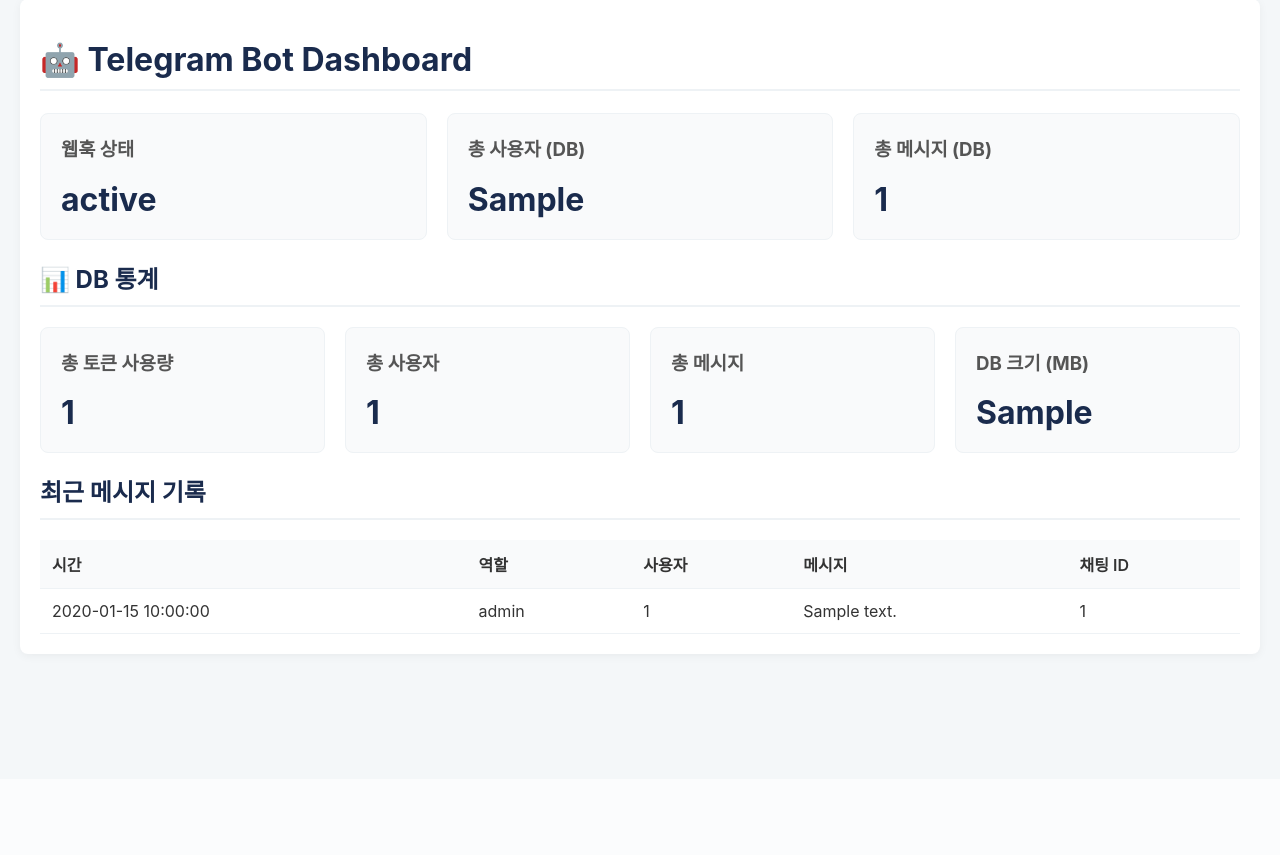
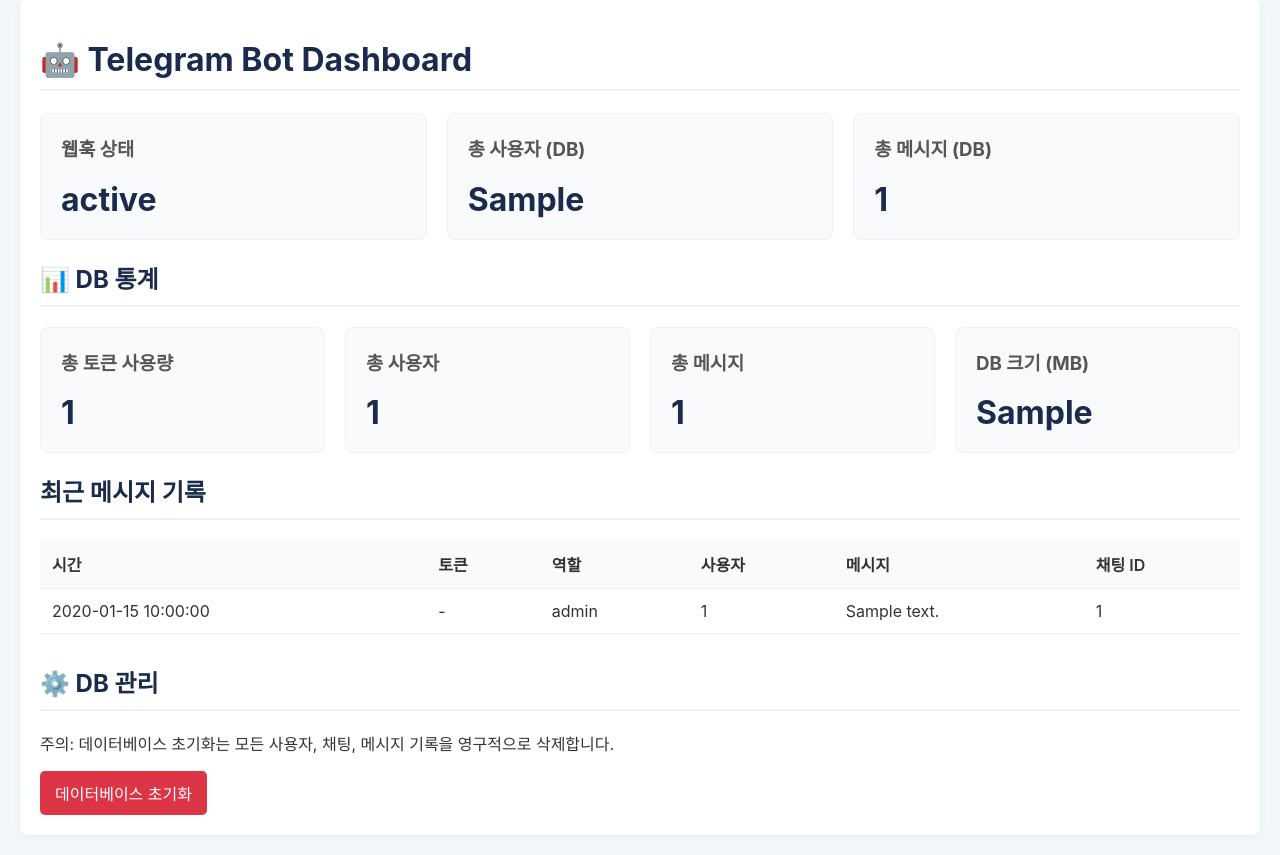
Before and after one commit to yarang/chat_bot_ai_assistant, a FastAPI app: template templates/dashboard.html in a window 1280 px wide. Shown: the part 21-876 px from the top of the page. Before the commit the page ends 677 px from the top, so only its background shows below. Run offline with FastAPI, Linux system fonts and the light colour scheme; the template is opened without the code that fills it: most values are stand-ins (such as "Sample title", 1, 10 or a date in 2020); parts of the project's set-up code (start-up, migrations or seed data) failed here and were passed over.

Commit message:
feat: 데이터베이스 초기화 기능 추가 및 대시보드에 관리 섹션 구현

```diff
--- a/main.py
+++ b/main.py
@@ -249,6 +249,20 @@
     except Exception as e:
         return HTMLResponse(content=f"<html><body><h1>오류</h1><p>Dashboard 로딩 중 오류: {str(e)}</p></body></html>")
 
+@app.post("/admin/reset-db")
+async def reset_database():
+    """
+    데이터베이스를 초기화합니다. (주의: 모든 데이터 삭제)
+    """
+    try:
+        from message_storage import MessageStorage
+        storage = MessageStorage()
+        storage.reset_database()
+        return {"status": "ok", "message": "데이터베이스가 성공적으로 초기화되었습니다."}
+    except Exception as e:
+        logger.error(f"Error resetting database: {str(e)}")
+        raise HTTPException(status_code=500, detail=f"데이터베이스 초기화 중 오류 발생: {e}")
+
 @app.get("/stats")
 async def get_stats():
     """Get bot statistics"""
--- a/templates/dashboard.html
+++ b/templates/dashboard.html
@@ -71,6 +71,21 @@
             white-space: pre-wrap;
             word-break: break-all;
         }
+        .btn {
+            background-color: #dc3545;
+            color: white;
+            padding: 10px 15px;
+            border: none;
+            border-radius: 5px;
+            cursor: pointer;
+            font-size: 1em;
+        }
+        .btn:hover {
+            background-color: #c82333;
+        }
+        .admin-section {
+            margin-top: 30px;
+        }
     </style>
 </head>
 <body>
@@ -117,6 +132,7 @@
             <thead>
                 <tr>
                     <th>시간</th>
+                    <th>토큰</th>
                     <th>역할</th>
                     <th>사용자</th>
                     <th>메시지</th>
@@ -127,6 +143,7 @@
                 {% for msg in recent_messages %}
                 <tr>
                     <td>{{ msg.timestamp.strftime('%Y-%m-%d %H:%M:%S') }}</td>
+                    <td>{{ msg.tokens if msg.tokens > 0 else '-' }}</td>
                     <td>{{ msg.role }}</td>
                     <td>{{ msg.user_id }}</td>
                     <td>{{ msg.content }}</td>
@@ -135,6 +152,35 @@
                 {% endfor %}
             </tbody>
         </table>
+
+        <div class="admin-section">
+            <h2>⚙️ DB 관리</h2>
+            <p>주의: 데이터베이스 초기화는 모든 사용자, 채팅, 메시지 기록을 영구적으로 삭제합니다.</p>
+            <button id="reset-db-btn" class="btn">데이터베이스 초기화</button>
+        </div>
     </div>
+
+    <script>
+        document.getElementById('reset-db-btn').addEventListener('click', function() {
+            if (confirm('정말로 데이터베이스를 초기화하시겠습니까? 이 작업은 되돌릴 수 없습니다.')) {
+                fetch('/admin/reset-db', {
+                    method: 'POST',
+                })
+                .then(response => response.json())
+                .then(data => {
+                    if (data.status === 'ok') {
+                        alert('데이터베이스가 초기화되었습니다. 페이지를 새로고침합니다.');
+                        window.location.reload();
+                    } else {
+                        alert('오류: ' + data.detail);
+                    }
+                })
+                .catch(error => {
+                    alert('서버와 통신 중 오류가 발생했습니다.');
+                    console.error('Error:', error);
+                });
+            }
+        });
+    </script>
 </body>
 </html>
```
Also changed, not shown: message_storage.py (+23 -3 lines).
